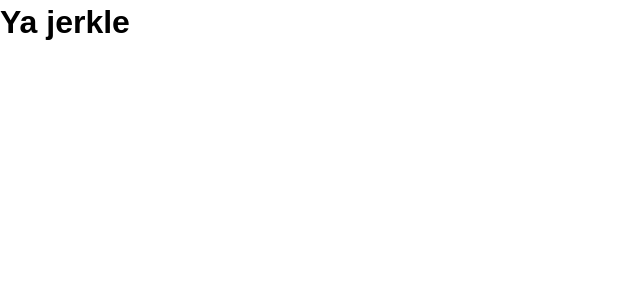
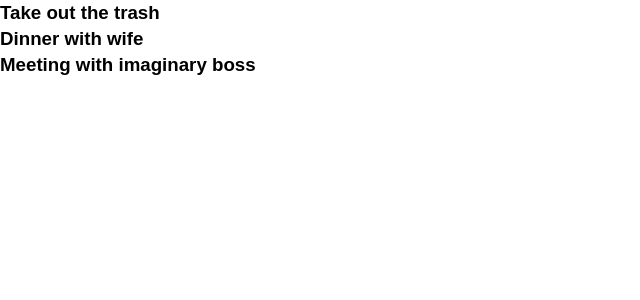
Before and after one commit to michaelpearsun/todoapp, a React (Create React App) app: page / in a window 1280 px wide. Shown: the top 300 px of the page, without its empty margins (0-640 px from the left). Built offline with nearby package versions, Linux system fonts and the light colour scheme.

Commit message:
third commit

```diff
--- a/src/App.js
+++ b/src/App.js
@@ -1,14 +1,34 @@
 import React, { Component } from 'react';
+import Todos from './components/Todos'
 import './App.css';
 
-function App() {
-  return (
-    <div className="App">
-      <header className="App-header">
-        <h1>Ya jerkle</h1>
-      </header>
-    </div>
-  );
+class App extends Component {
+  state = {
+    todos: [
+      {
+        id: 1,
+        title: 'Take out the trash',
+        completed: false
+      },
+      {
+        id: 2,
+        title: 'Dinner with wife',
+        completed: false
+      },
+      {
+        id: 3,
+        title: 'Meeting with imaginary boss',
+        completed: false
+      }
+    ]
+    }
+  render() {
+    return (
+      <div className="App">
+          <Todos todos={this.state.todos}/>
+      </div>
+    );
+  }
 }
 
 export default App;
--- /dev/null
+++ b/src/components/Todos.js
@@ -0,0 +1,11 @@
+import React, { Component } from 'react';
+
+class Todos extends Component {
+  render() {
+    return this.props.todos.map((todo) => (
+        <h3>{ todo.title }</h3>
+    ));
+  }
+}
+
+export default Todos;
```
